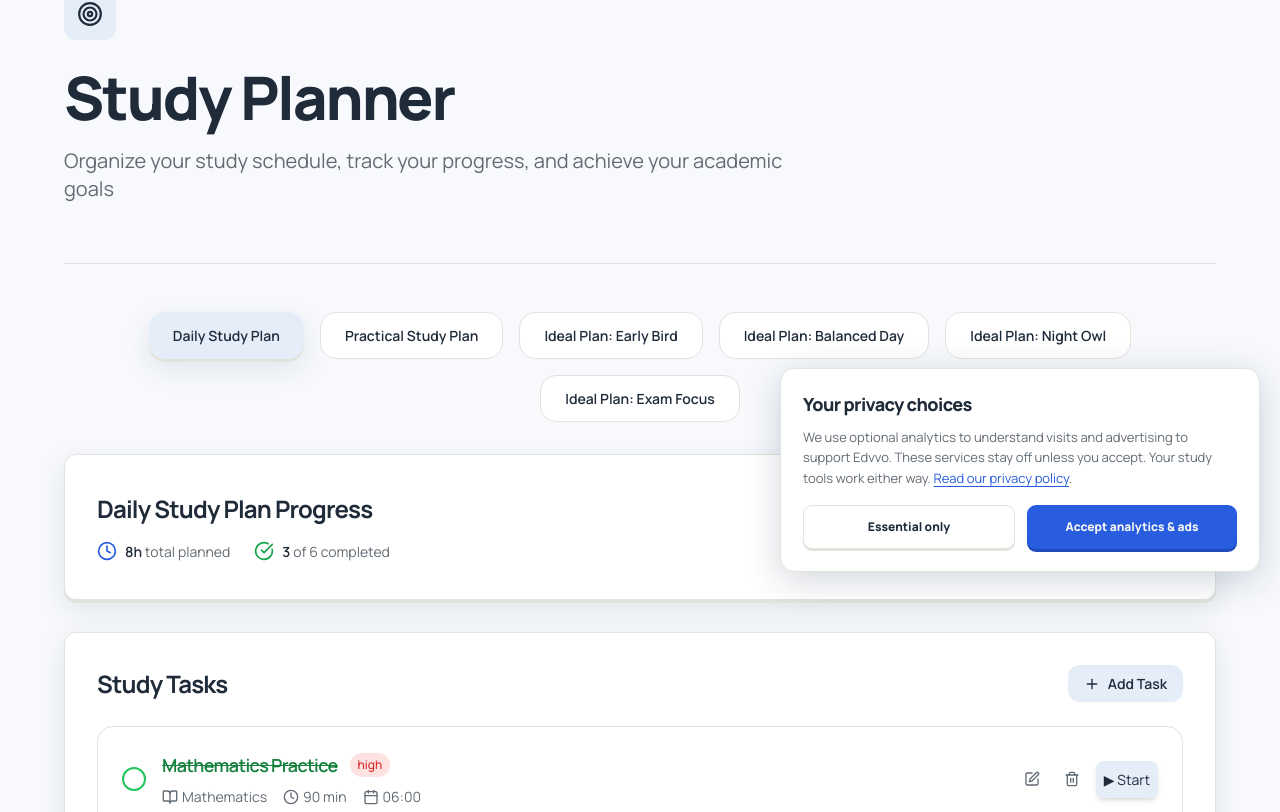
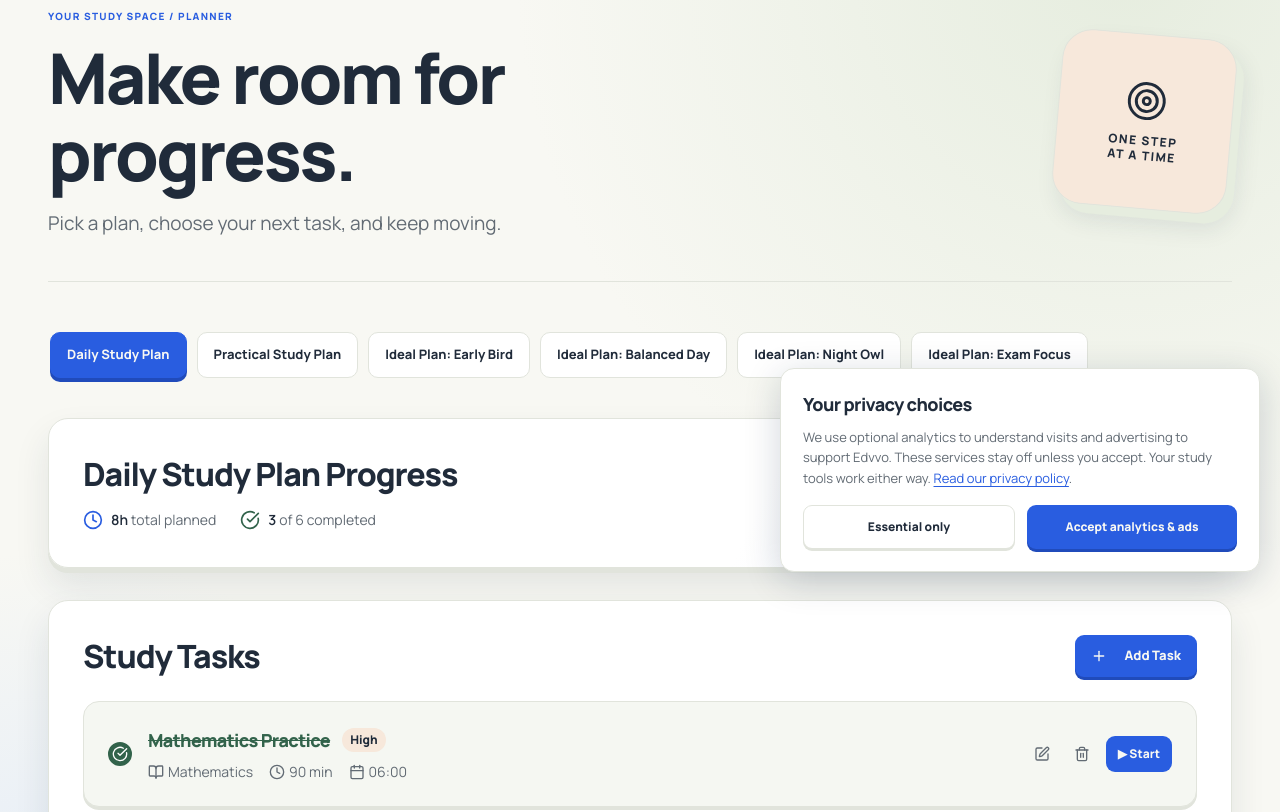
Before and after one commit to Zeeshan-py/Edvvo, a React (Vite) app: page /study-plan in a window 1280 px wide. Shown: the part 208-1020 px from the top of the page. Built offline with nearby package versions, Linux system fonts and the light colour scheme.

Commit message:
Refine study planner layout and theme colors

```diff
--- a/src/index.tsx
+++ b/src/index.tsx
@@ -10,6 +10,7 @@ import "./styles/tailwind.css";
 import "./styles/studio.css";
 import "./styles/roadmaps.css";
 import "./styles/site.css";
+import "./styles/planner.css";
 
 // Get the root element
 const rootElement = document.getElementById("app");
--- a/src/pages/Workspace/StudyPlanPage.tsx
+++ b/src/pages/Workspace/StudyPlanPage.tsx
@@ -227,10 +227,10 @@ export const StudyPlanPage = (): JSX.Element => {
 
   const getPriorityColor = (priority: string) => {
     switch (priority) {
-      case 'high': return 'text-red-600 bg-red-100  ';
-      case 'medium': return 'text-yellow-600 ed-tint  ';
-      case 'low': return 'text-green-600 ed-tint  ';
-      default: return 'ed-muted ed-canvas  ';
+      case 'high': return 'planner-priority-high';
+      case 'medium': return 'planner-priority-medium';
+      case 'low': return 'planner-priority-low';
+      default: return 'planner-priority-low';
     }
   };
 
@@ -462,11 +462,11 @@ export const StudyPlanPage = (): JSX.Element => {
   };
 
   return (
-    <main className="flex flex-col w-full ed-surface  overflow-x-hidden transition-colors duration-300">
+    <main className="ed-page planner-page flex flex-col w-full overflow-x-hidden">
       <HeroSection />
 
-      <div className="flex flex-col w-full items-center bg-[#f7f9fc]  transition-colors duration-300 min-h-screen">
-        <section className="w-full max-w-[1200px] px-4 md:px-6 py-12">
+      <div className="planner-canvas flex flex-col w-full items-center min-h-screen">
+        <section className="ed-container planner-content">
           {/* Header */}
           <div className="flex items-center gap-4 mb-8">
             <Link
@@ -478,29 +478,23 @@ export const StudyPlanPage = (): JSX.Element => {
             </Link>
           </div>
 
-          <div className="text-center mb-12">
-            <div className="inline-flex items-center justify-center w-20 h-20 rounded-xl ed-tint   ed-elevation mb-6">
-              <Target className="w-10 h-10 text-white" />
+          <div className="planner-intro mb-12">
+            <div className="planner-intro-copy">
+              <span className="eyebrow">YOUR STUDY SPACE / PLANNER</span>
+              <h1>Make room for progress.</h1>
+              <p>Pick a plan, choose your next task, and keep moving.</p>
             </div>
-            <h1 className="text-4xl md:text-5xl font-bold ed-ink  ed-type mb-4 leading-tight">
-              Study Planner
-            </h1>
-            <p className="text-lg md:text-xl ed-muted  max-w-3xl mx-auto leading-relaxed mb-8">
-              Organize your study schedule, track your progress, and achieve your academic goals
-            </p>
+            <div className="planner-intro-mark" aria-hidden="true"><Target size={42} strokeWidth={1.7} /><span>one step<br />at a time</span></div>
           </div>
 
           {/* Plan Selection */}
-          <div className="flex flex-wrap gap-4 mb-8 justify-center">
+          <div className="planner-tabs mb-8" role="group" aria-label="Choose a study plan">
             {Object.values(studyPlans).map((plan) => (
               <button
                 key={plan.id}
                 onClick={() => setSelectedPlan(plan.id)}
-                className={`px-6 py-3 rounded-2xl font-semibold transition-all duration-200 ${
-                  selectedPlan === plan.id
-                    ? 'ed-tint   text-white ed-elevation'
-                    : 'ed-surface  ed-ink  ed-hover-surface  border ed-border '
-                }`}
+                aria-pressed={selectedPlan === plan.id}
+                className="planner-tab"
               >
                 {plan.name}
               </button>
@@ -508,7 +502,7 @@ export const StudyPlanPage = (): JSX.Element => {
           </div>
 
           {/* Progress Overview */}
-          <div className="ed-surface  rounded-xl p-8 ed-elevation border ed-border  mb-8">
+          <div className="planner-panel planner-progress mb-8">
             <div className="flex flex-col lg:flex-row lg:items-center lg:justify-between gap-6">
               <div className="flex-1">
                 <h2 className="text-2xl font-bold ed-ink  ed-type mb-4">
@@ -522,7 +516,7 @@ export const StudyPlanPage = (): JSX.Element => {
                     </span>
                   </div>
                   <div className="flex items-center gap-2">
-                    <CheckCircle className="w-5 h-5 text-green-600 " />
+                    <CheckCircle className="w-5 h-5 planner-success" />
                     <span className="ed-muted ">
                       <span className="font-semibold ed-ink ">{currentPlan.completedTasks}</span> of {currentPlan.tasks.length} completed
                     </span>
@@ -540,14 +534,14 @@ export const StudyPlanPage = (): JSX.Element => {
                 <div className="w-20 h-20 relative">
                   <svg className="w-20 h-20 transform -rotate-90" viewBox="0 0 36 36">
                     <path
-                      className="text-gray-200 "
+                      className="planner-ring-track"
                       stroke="currentColor"
                       strokeWidth="3"
                       fill="none"
                       d="M18 2.0845 a 15.9155 15.9155 0 0 1 0 31.831 a 15.9155 15.9155 0 0 1 0 -31.831"
                     />
                     <path
-                      className="text-orange-500"
+                      className="planner-ring-progress"
                       stroke="currentColor"
                       strokeWidth="3"
                       fill="none"
@@ -561,14 +555,14 @@ export const StudyPlanPage = (): JSX.Element => {
           </div>
 
           {/* Tasks Section */}
-          <div className="ed-surface  rounded-xl p-8 ed-elevation border ed-border ">
-            <div className="flex items-center justify-between mb-6">
+          <div className="planner-panel planner-tasks">
+            <div className="planner-section-heading flex items-center justify-between mb-6">
               <h2 className="text-2xl font-bold ed-ink  ed-type">
                 Study Tasks
               </h2>
               <button
                 onClick={() => setShowAddTask(true)}
-                className="flex items-center gap-2 px-4 py-2 ed-tint   text-white rounded-xl font-semibold   transition-all duration-200"
+                className="ed-button planner-add-button"
               >
                 <Plus className="w-4 h-4" />
                 Add Task
@@ -577,7 +571,7 @@ export const StudyPlanPage = (): JSX.Element => {
 
             {/* Add Task Modal */}
             {showAddTask && (
-              <div className="mb-6 p-6 ed-canvas  rounded-2xl border ed-border ">
+              <div className="planner-form mb-6 p-6 rounded-2xl border ed-border">
                 <h3 className="text-lg font-semibold ed-ink  mb-4">Add New Task</h3>
                 <div className="grid grid-cols-1 md:grid-cols-2 lg:grid-cols-4 gap-4 mb-4">
                   <input
@@ -621,7 +615,7 @@ export const StudyPlanPage = (): JSX.Element => {
                   </button>
                   <button
                     onClick={() => setShowAddTask(false)}
-                    className="px-4 py-2 ed-canvas0 text-white rounded-lg font-semibold ed-hover-surface transition-colors duration-200"
+                    className="ed-button secondary"
                   >
                     Cancel
                   </button>
@@ -634,19 +628,14 @@ export const StudyPlanPage = (): JSX.Element => {
               {currentPlan.tasks.map((task) => (
                 <div
                   key={task.id}
-                  className={
-                    'p-6 rounded-2xl border transition-all duration-200 ed-surface  ed-border  ed-hover-shadow'
-                  }
+                  className={`planner-task-card p-6 rounded-2xl border transition-all duration-200 ${task.completed ? 'is-complete' : ''}`}
                 >
                   <div className="flex items-center justify-between">
                     <div className="flex items-center gap-4 flex-1">
                       <button
                         onClick={() => toggleTaskCompletion(task.id)}
-                        className={`w-6 h-6 rounded-full border-2 flex items-center justify-center transition-all duration-200 ${
-                          task.completed
-                            ? 'ed-tint0 border-green-500 text-white'
-                            : 'border-gray-300 dark:border-gray-600 hover:border-green-500'
-                        }`}
+                        aria-label={`${task.completed ? 'Mark incomplete' : 'Mark complete'}: ${task.title}`}
+                        className="planner-check w-6 h-6 rounded-full border-2 flex items-center justify-center transition-all duration-200"
                       >
                         {task.completed && <CheckCircle className="w-4 h-4" />}
                       </button>
@@ -699,18 +688,14 @@ export const StudyPlanPage = (): JSX.Element => {
                         ) : (
                           <>
                             <div className="flex items-center gap-3 mb-2">
-                              <h3 className={`font-semibold text-lg ${
-                                task.completed
-                                  ? 'text-green-700  line-through'
-                                  : 'ed-ink '
-                              }`}>
+                              <h3 className={`font-semibold text-lg ${task.completed ? 'planner-complete-title line-through' : 'ed-ink'}`}>
                                 {task.title}
                               </h3>
                               <span className={`px-2 py-1 rounded-full text-xs font-medium ${getPriorityColor(task.priority)}`}>
                                 {task.priority}
                               </span>
                             </div>
-                            <div className="flex items-center gap-4 text-sm ed-muted ">
+                            <div className="planner-task-meta flex items-center gap-4 text-sm ed-muted">
                               <span className="flex items-center gap-1">
                                 <BookOpen className="w-4 h-4" />
                                 {task.subject}
@@ -728,19 +713,21 @@ export const StudyPlanPage = (): JSX.Element => {
                         )}
                       </div>
                     </div>
-                    <div className="flex items-center gap-2">
+                    <div className="planner-task-actions flex items-center gap-2">
                       <button
                         onClick={() => {
                           setEditingTask(task.id);
                           setEditTaskData({...task, planId: selectedPlan});
                         }}
-                        className="p-2 ed-muted ed-hover-ink   transition-colors duration-200"
+                        aria-label={`Edit ${task.title}`}
+                        className="planner-icon-action p-2 ed-muted ed-hover-ink transition-colors duration-200"
                       >
                         <Edit className="w-4 h-4" />
                       </button>
                       <button
                         onClick={() => deleteTask(task.id)}
-                        className="p-2 ed-muted hover:text-red-600   transition-colors duration-200"
+                        aria-label={`Delete ${task.title}`}
+                        className="planner-icon-action p-2 ed-muted hover:text-red-600 transition-colors duration-200"
                       >
                         <Trash2 className="w-4 h-4" />
                       </button>
@@ -749,7 +736,7 @@ export const StudyPlanPage = (): JSX.Element => {
                           setShowStartDialog(task);
                           setPendingShowPopup(true);
                         }}
-                        className="p-2 text-white ed-tint   rounded-lg shadow-md   transition-all duration-200"
+                        className="planner-start-button"
                       >
                         ▶ Start
                       </button>
@@ -768,8 +755,9 @@ export const StudyPlanPage = (): JSX.Element => {
           </div>
 
           {/* Study Tips */}
-          <div className="mt-8 ed-tint   rounded-xl p-8 text-white">
-            <h3 className="text-2xl font-bold mb-4 ed-type">Study Tips</h3>
+          <div className="planner-tips mt-8 rounded-xl p-8">
+            <span className="eyebrow">A LITTLE REMINDER</span>
+            <h3 className="text-2xl font-bold mb-4 ed-type">Make the session count.</h3>
             <div className="grid grid-cols-1 md:grid-cols-2 gap-6">
               <div>
                 <h4 className="font-semibold mb-2">Time Management</h4>
--- /dev/null
+++ b/src/styles/planner.css
@@ -0,0 +1,52 @@
+.planner-page { background: var(--ed-paper); }
+.planner-canvas {
+  color: var(--ed-ink);
+  background:
+    radial-gradient(circle at 88% 4%, var(--ed-sage) 0, transparent 28%),
+    radial-gradient(circle at 4% 54%, var(--ed-sky) 0, transparent 24%),
+    var(--ed-paper);
+}
+.planner-content { padding-block: clamp(30px, 5vw, 70px) 90px; }
+.planner-intro { display: flex; align-items: center; justify-content: space-between; gap: 32px; border-bottom: 1px solid var(--ed-rule); padding-bottom: 42px; }
+.planner-intro-copy { max-width: 680px; }
+.planner-intro .eyebrow, .planner-tips .eyebrow { color: var(--ed-blue); }
+.planner-intro h1 { margin-block: 14px; font-size: clamp(40px, 6vw, 70px); }
+.planner-intro p { font-size: clamp(15px, 2vw, 19px); }
+.planner-intro-mark { flex: none; width: 175px; height: 175px; display: flex; flex-direction: column; align-items: center; justify-content: center; gap: 12px; border-radius: 30px; border: 1px solid var(--ed-rule); background: var(--ed-peach); box-shadow: 8px 9px 0 var(--ed-sage), 8px 14px 25px var(--ed-shadow); transform: rotate(5deg); color: var(--ed-ink); }
+.planner-intro-mark span { font-size: 12px; font-weight: 800; line-height: 1.2; text-align: center; text-transform: uppercase; letter-spacing: .12em; }
+.planner-tabs { display: flex; gap: 10px; overflow-x: auto; padding: 2px 2px 8px; scrollbar-width: thin; }
+.planner-tab { flex: none; border: 1px solid var(--ed-rule); border-radius: 10px; padding: 12px 16px; background: var(--ed-surface); color: var(--ed-ink); font-size: 13px; font-weight: 750; transition: background .2s, box-shadow .2s, transform .2s; }
+.planner-tab:hover { transform: translateY(-2px); box-shadow: 0 4px 0 var(--ed-rule); }
+.planner-tab[aria-pressed="true"] { background: var(--ed-blue); color: var(--ed-paper); border-color: var(--ed-blue); box-shadow: 0 4px 0 var(--ed-blue-dark); }
+.planner-panel { padding: clamp(20px, 3vw, 34px); background: var(--ed-surface); border: 1px solid var(--ed-rule); border-radius: 20px; box-shadow: 0 5px 0 var(--ed-rule), 0 18px 35px var(--ed-shadow); }
+.planner-progress { background: linear-gradient(115deg, var(--ed-surface) 60%, var(--ed-sky)); }
+.planner-success, .planner-complete-title { color: var(--ed-green); }
+.planner-ring-track { color: var(--ed-rule); }
+.planner-ring-progress { color: var(--ed-blue); }
+.planner-add-button { min-height: 42px; padding: 11px 16px; }
+.planner-form { background: var(--ed-paper); }
+.planner-task-card { background: var(--ed-surface); border-color: var(--ed-rule); box-shadow: 0 3px 0 var(--ed-rule); }
+.planner-task-card:hover { border-color: var(--ed-blue); transform: translateY(-2px); box-shadow: 0 5px 0 var(--ed-rule), 0 12px 24px var(--ed-shadow); }
+.planner-task-card.is-complete { background: color-mix(in srgb, var(--ed-sage) 42%, var(--ed-surface)); }
+.planner-check { flex: none; border-color: var(--ed-muted); color: var(--ed-surface); }
+.is-complete .planner-check { border-color: var(--ed-green); background: var(--ed-green); }
+.planner-priority-high, .planner-priority-medium, .planner-priority-low { text-transform: capitalize; font-weight: 800; }
+.planner-priority-high { background: var(--ed-peach); color: var(--ed-ink); }
+.planner-priority-medium { background: var(--ed-yellow); color: #302719; }
+.planner-priority-low { background: var(--ed-sage); color: var(--ed-ink); }
+.planner-icon-action { border-radius: 9px; }
+.planner-icon-action:hover { background: var(--ed-paper); }
+.planner-start-button { flex: none; padding: 9px 12px; border-radius: 9px; background: var(--ed-blue); color: var(--ed-paper); font-size: 12px; font-weight: 800; }
+.planner-start-button:hover { background: var(--ed-blue-dark); }
+.planner-tips { border: 1px solid var(--ed-rule); background: var(--ed-sage); color: var(--ed-ink); }
+.planner-tips h3 { margin-top: 10px; }
+.planner-tips ul { line-height: 1.9; }
+@media (max-width: 640px) {
+  .planner-intro { align-items: flex-start; }
+  .planner-intro-mark { display: none; }
+  .planner-section-heading { align-items: flex-start; gap: 14px; flex-wrap: wrap; }
+  .planner-task-card > div { align-items: flex-start; flex-wrap: wrap; gap: 14px; }
+  .planner-task-actions { width: 100%; justify-content: flex-end; }
+  .planner-task-meta { flex-wrap: wrap; row-gap: 5px; }
+}
+@media (prefers-reduced-motion: reduce) { .planner-tab, .planner-task-card { transition: none; } .planner-tab:hover, .planner-task-card:hover { transform: none; } }
```
